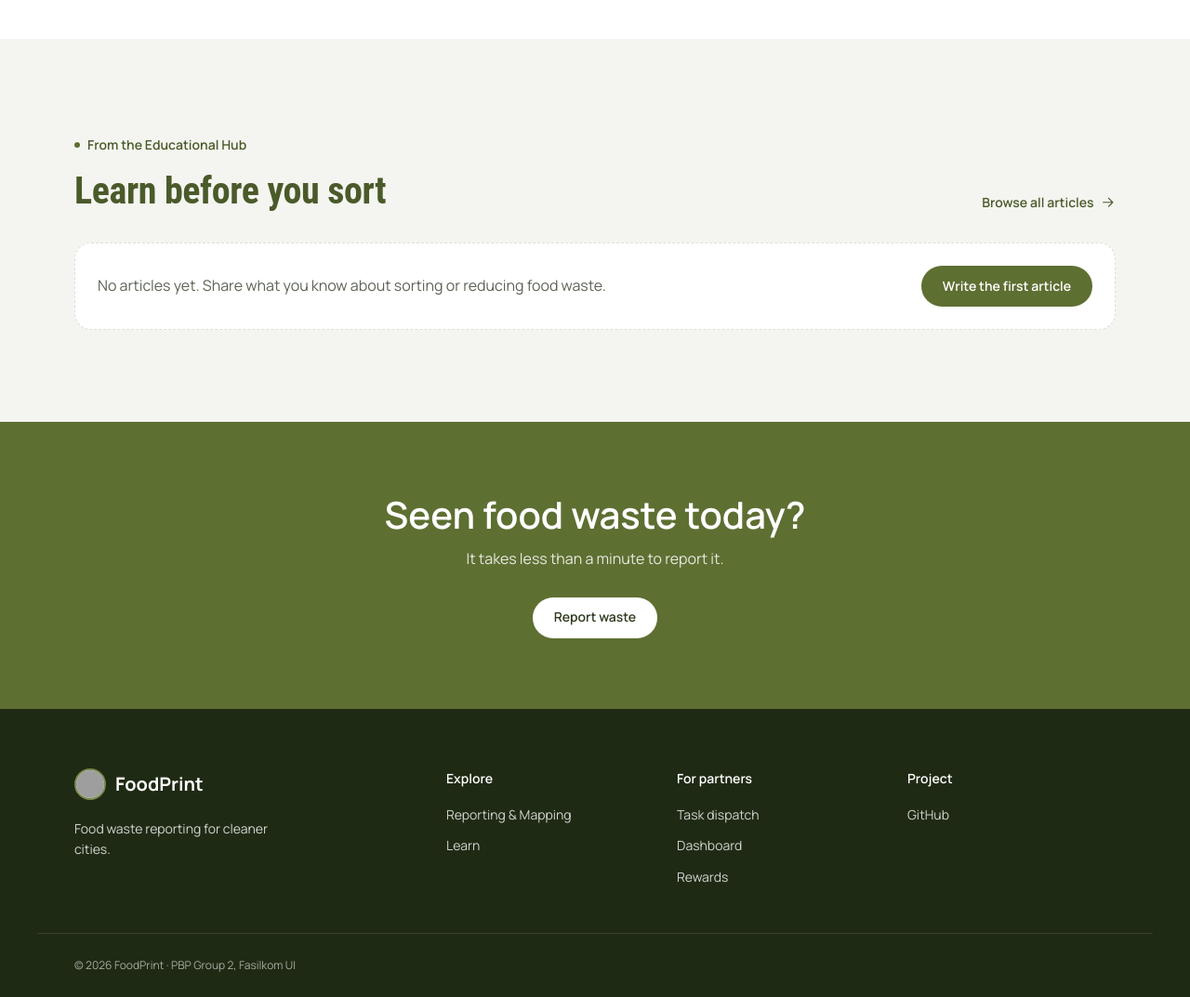
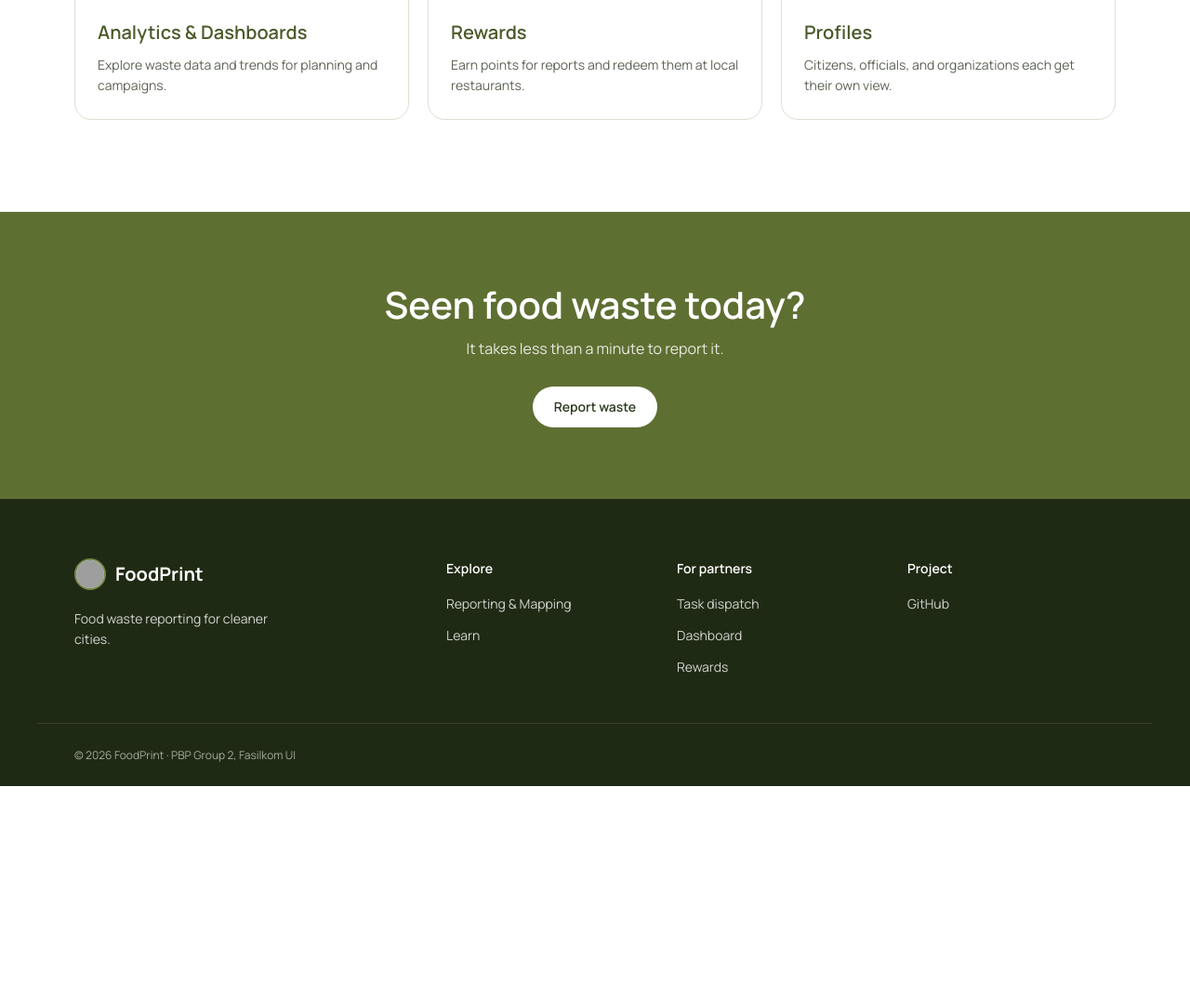
Before and after one commit to PBP-Group-KKI2/foodprint, a Django app: page / in a window 1280 px wide. Shown: the part 4165-5238 px from the top of the page at 93% size. After the commit the page ends 5011 px from the top, so only its background shows below. Run offline with Django 5.2, Linux system fonts and the light colour scheme; data that the repository does not hold is empty; some web fonts are replaced; grey boxes are pictures that could not be loaded.

Commit message:
Revert "feat: enrich landing page with live data and module cards"
This reverts commit bf00e7e337d7f8d37fe7ebd1e3849c36418e4a32.

```diff
--- a/main/views.py
+++ b/main/views.py
@@ -18,8 +18,6 @@ from .models import WasteReport, Profile
 
 from django.utils.http import url_has_allowed_host_and_scheme
 from rewards.views import award_points
-from educational_hub.models import Article
-from task_dispatch.models import is_dispatcher
 
 
 def show_landing(request):
@@ -40,10 +38,6 @@ def show_landing(request):
     context = {
         "last_login": last_login,
         "chart_data": chart_data,
-        "report_count": WasteReport.objects.count(),
-        "resolved_count": WasteReport.objects.filter(status=WasteReport.Status.RESOLVED).count(),
-        "latest_articles": Article.objects.select_related("author")[:3],
-        "can_dispatch": is_dispatcher(request.user),
     }
     return render(request, "landing_page.html", context)
 
--- a/static/css/styles.css
+++ b/static/css/styles.css
@@ -118,13 +118,17 @@ button { font: inherit; cursor: pointer; }
 .mission__inline-img,
 .card--image,
 .card__icon,
+.card__avatar,
 .step__icon,
+.feature-card__media,
 .hero__media {
   position: relative;
   overflow: hidden;
 }
 .navbar__logo img,
 .mission__inline-img img,
+.card__avatar img,
+.feature-card__media img,
 .hero__bg,
 .card__bg {
   width: 100%;
@@ -136,18 +140,6 @@ button { font: inherit; cursor: pointer; }
   width: 55%;
   height: 55%;
   object-fit: contain;
-}
-
-/* Inline line icons (templates/_landing_icon.html) take the text color */
-.icon {
-  width: 1.25em;
-  height: 1.25em;
-  flex-shrink: 0;
-  fill: none;
-  stroke: currentColor;
-  stroke-width: 1.6;
-  stroke-linecap: round;
-  stroke-linejoin: round;
 }
 
 /* ---------- Buttons ---------- */
@@ -698,108 +673,28 @@ button { font: inherit; cursor: pointer; }
 .feature-card {
   display: flex;
   flex-direction: column;
-  gap: 0.625rem;
-  padding: 1.5rem;
-  border: 1px solid var(--line);
-  border-radius: var(--radius-md);
-  background: var(--bg);
-  transition: border-color .2s, transform .2s, box-shadow .2s;
-}
-a.feature-card:hover,
-a.feature-card:focus-visible {
-  border-color: var(--green-500);
-  transform: translateY(-2px);
-  box-shadow: 0 10px 24px rgba(31, 42, 20, .08);
-}
-.feature-card--static { background: var(--surface); }
-.feature-card__top {
-  display: flex;
-  align-items: center;
-  justify-content: space-between;
-  gap: 0.75rem;
-  margin-bottom: 0.5rem;
-}
-.feature-card__icon {
-  display: grid;
-  place-items: center;
-  width: 48px;
-  height: 48px;
-  border-radius: var(--radius-sm);
-  background: var(--green-100);
-  color: var(--green-700);
-}
-.feature-card__icon .icon { width: 24px; height: 24px; }
-.feature-card__title { font-size: var(--fs-lg); font-weight: 600; color: var(--green-700); }
-.feature-card__text { font-size: var(--fs-sm); color: var(--ink-soft); }
-.feature-card__cta {
-  display: inline-flex;
-  align-items: center;
-  gap: 0.375rem;
-  margin-top: auto;
-  padding-top: 0.75rem;
-  font-size: var(--fs-sm);
-  font-weight: 600;
-  color: var(--green-700);
-}
-.feature-card__cta .icon { transition: transform .2s; }
-a.feature-card:hover .feature-card__cta .icon { transform: translateX(3px); }
-.feature-card--static .feature-card__cta { color: var(--ink-mute); }
-
-/* =============================================================
-   LEARN PREVIEW (latest Educational Hub articles)
-   ============================================================= */
-.learn-preview { background: var(--surface); }
-.learn-preview__head {
-  display: flex;
-  flex-wrap: wrap;
-  align-items: flex-end;
-  justify-content: space-between;
-  gap: 1rem 2rem;
-}
-.learn-preview__all {
-  display: inline-flex;
-  align-items: center;
-  gap: 0.375rem;
-  font-size: var(--fs-sm);
-  font-weight: 600;
-  color: var(--green-700);
-}
-.learn-preview__all:hover { color: var(--green-900); }
-.learn-preview__list {
-  display: grid;
-  grid-template-columns: repeat(3, 1fr);
-  gap: 1.25rem;
-  margin-top: 2.5rem;
-}
-.learn-preview__item {
-  display: flex;
-  flex-direction: column;
   align-items: flex-start;
-  gap: 0.625rem;
-  height: 100%;
-  padding: 1.5rem;
+  gap: 0.5rem;
+  padding: 0.75rem 0.75rem 1.5rem;
   border: 1px solid var(--line);
   border-radius: var(--radius-md);
   background: var(--bg);
   transition: border-color .2s;
 }
-.learn-preview__item:hover { border-color: var(--green-500); }
-.learn-preview__title { font-size: var(--fs-lg); font-weight: 600; line-height: 1.3; color: var(--green-700); }
-.learn-preview__excerpt { font-size: var(--fs-sm); color: var(--ink-soft); overflow-wrap: anywhere; }
-.learn-preview__meta { margin-top: auto; font-size: var(--fs-xs); color: var(--ink-mute); }
-.learn-preview__empty {
-  display: flex;
-  flex-wrap: wrap;
-  align-items: center;
-  justify-content: space-between;
-  gap: 1rem;
-  margin-top: 2rem;
-  padding: 1.5rem;
-  border: 1px dashed var(--line);
-  border-radius: var(--radius-md);
-  background: var(--bg);
-  color: var(--ink-soft);
-}
+.feature-card:hover { border-color: var(--green-500); }
+.feature-card__media {
+  width: 100%;
+  aspect-ratio: 16 / 10;
+  margin-bottom: 0.75rem;
+  border-radius: var(--radius-sm);
+  background: var(--ph-light);
+}
+.feature-card__title,
+.feature-card__text,
+.feature-card .badge { margin-inline: 0.75rem; }
+.feature-card__title { font-size: var(--fs-lg); font-weight: 600; color: var(--green-700); }
+.feature-card__text { font-size: var(--fs-sm); color: var(--ink-soft); }
+.feature-card .badge { margin-top: auto; }
 
 /* =============================================================
    CTA BAND
--- a/templates/_feature_card.html
+++ /dev/null
@@ -1,10 +0,0 @@
-{# Landing feature card. Pass url to make it a link; without url it renders as information only. #}
-{% if url %}<a href="{{ url }}" class="feature-card">{% else %}<article class="feature-card feature-card--static">{% endif %}
-  <div class="feature-card__top">
-    <span class="feature-card__icon">{% include '_landing_icon.html' with name=icon %}</span>
-    <span class="badge">{{ audience }}</span>
-  </div>
-  <h3 class="feature-card__title">{{ title }}</h3>
-  <p class="feature-card__text">{{ text }}</p>
-  <span class="feature-card__cta">{{ cta }}{% if url %} {% include '_landing_icon.html' with name='arrow' %}{% endif %}</span>
-{% if url %}</a>{% else %}</article>{% endif %}
--- a/templates/_landing_icon.html
+++ /dev/null
@@ -1,14 +0,0 @@
-{# Line icons for the landing page. Usage: {% include '_landing_icon.html' with name='pin' %} #}
-<svg class="icon" viewBox="0 0 24 24" aria-hidden="true" focusable="false">
-  {% if name == 'eye' %}<path d="M2.5 12S6 5.5 12 5.5 21.5 12 21.5 12 18 18.5 12 18.5 2.5 12 2.5 12Z"/><circle cx="12" cy="12" r="3"/>
-  {% elif name == 'pin' %}<path d="M12 21s-6.5-6-6.5-11a6.5 6.5 0 0 1 13 0c0 5-6.5 11-6.5 11Z"/><circle cx="12" cy="10" r="2.5"/>
-  {% elif name == 'truck' %}<path d="M2.5 6.5h11v9h-11zM13.5 9.5h4l3 3v3h-7"/><circle cx="6.5" cy="17.5" r="1.75"/><circle cx="17" cy="17.5" r="1.75"/>
-  {% elif name == 'book' %}<path d="M4 5.5A2 2 0 0 1 6 3.5h13v14H6a2 2 0 0 0-2 2zM4 19.5a2 2 0 0 0 2 2h13v-4"/><path d="M8.5 8h6"/>
-  {% elif name == 'chart' %}<path d="M3.5 20.5h17"/><path d="M6.5 16.5v-5M11.5 16.5v-9M16.5 16.5v-6.5"/>
-  {% elif name == 'star' %}<path d="m12 3.5 2.6 5.3 5.9.9-4.3 4.1 1 5.8L12 16.8l-5.2 2.8 1-5.8-4.3-4.1 5.9-.9Z"/>
-  {% elif name == 'user' %}<circle cx="12" cy="8" r="3.75"/><path d="M4.5 20.5c1-3.8 4-5.5 7.5-5.5s6.5 1.7 7.5 5.5"/>
-  {% elif name == 'clipboard' %}<path d="M8.5 4.5h-2a1 1 0 0 0-1 1v15a1 1 0 0 0 1 1h11a1 1 0 0 0 1-1v-15a1 1 0 0 0-1-1h-2"/><path d="M8.5 3.5h7v3h-7zM9 12l2 2 4-4.5"/>
-  {% elif name == 'leaf' %}<path d="M5 19c0-8 5-13.5 14.5-14-.3 9.5-5.7 14.5-13.5 14.5"/><path d="M5 19c3-4 6-6.5 9.5-8.5"/>
-  {% elif name == 'arrow' %}<path d="M5 12h14M13 6l6 6-6 6"/>
-  {% endif %}
-</svg>
--- a/templates/landing_page.html
+++ b/templates/landing_page.html
@@ -22,7 +22,6 @@
     </div>
 
     <div class="hero__content">
-      <p class="hero__eyebrow">Community food waste reporting</p>
       <h1 class="hero__title">
         See Food Waste,<br>
         Help Clear It Up
@@ -33,17 +32,14 @@
           Pin food waste you find around you. Every report goes to officials
           and organizations who can act on it.
         </p>
-        <div class="hero__actions">
-          <a href="{% url 'main:report_map' %}#rp-form-card" class="btn btn--light hero__cta">
-            <span>Report food waste</span>
-            <span class="btn__icon" aria-hidden="true"></span>
-          </a>
-          <a href="{% url 'education:article_list' %}" class="btn btn--outline">Learn to sort waste</a>
-        </div>
+        <a href="{% url 'main:report_map' %}#rp-form-card" class="btn btn--light hero__cta">
+          <span>Contribute now!</span>
+          <span class="btn__icon" aria-hidden="true"></span>
+        </a>
       </div>
     </div>
 
-    <a href="#problem-statement" class="hero__scroll">
+    <a href="#mission" class="hero__scroll">
       <span class="hero__scroll-icon" aria-hidden="true"></span>
       <span>Scroll down</span>
     </a>
@@ -113,7 +109,9 @@
 
       <h2 class="mission__statement">
         Turn everyday sightings of food waste into reports
-        <span class="mission__inline-img" aria-hidden="true"></span>
+        <span class="mission__inline-img" aria-hidden="true">
+          <img src="{% static 'images/inline-pill.jpg' %}" alt="">
+        </span>
         that officials can act on,
         <span class="mission__statement--muted">
           and help citizens learn how to sort and reduce waste.
@@ -126,18 +124,18 @@
         <article class="card card--stat">
           <h3 class="card__title">Every report counts</h3>
           <div class="card__stat">
-            <span class="card__number">{{ report_count }}</span>
-            <p class="card__caption">
-              Waste report{{ report_count|pluralize }} filed by the community so far,
-              <strong>{{ resolved_count }} resolved</strong> by officials.
-            </p>
+            {# Later: replace with a real count from the database, e.g. {{ report_count }} #}
+            <span class="card__number">0</span>
+            <p class="card__caption">Waste reports filed by the community so far.</p>
           </div>
         </article>
 
         {# Card 2 — image card with text over photo #}
         <article class="card card--image">
-          <img src="{% static 'img/hero.jpg' %}" alt="" class="card__bg">
-          <span class="card__icon">{% include '_landing_icon.html' with name='eye' %}</span>
+          <img src="{% static 'images/card-vision.jpg' %}" alt="" class="card__bg">
+          <span class="card__icon" aria-hidden="true">
+            <img src="{% static 'images/icons/eye.svg' %}" alt="">
+          </span>
           <div class="card__body">
             <h3 class="card__title">Vision</h3>
             <p class="card__text">
@@ -151,14 +149,18 @@
         <article class="card card--accent">
           <div class="card__header">
             <span class="card__meta">Spot, report, resolve</span>
-            <span class="card__icon">{% include '_landing_icon.html' with name='leaf' %}</span>
+            <span class="card__icon" aria-hidden="true">
+              <img src="{% static 'images/icons/leaf.svg' %}" alt="">
+            </span>
           </div>
           <h3 class="card__title">A cleaner city, built together</h3>
-          <ul class="card__roles" aria-label="Who FoodPrint is for">
-            <li>Citizens</li>
-            <li>Officials</li>
-            <li>Organizations</li>
-          </ul>
+          <div class="card__footer">
+            <div class="card__avatars" aria-hidden="true">
+              <span class="card__avatar"><img src="{% static 'images/avatar-1.jpg' %}" alt=""></span>
+              <span class="card__avatar"><img src="{% static 'images/avatar-2.jpg' %}" alt=""></span>
+            </div>
+            <p class="card__caption">For citizens, officials, and organizations.</p>
+          </div>
         </article>
 
       </div>
@@ -209,17 +211,23 @@
 
       <ol class="steps__list">
         <li class="step">
-          <span class="step__icon">{% include '_landing_icon.html' with name='eye' %}</span>
+          <span class="step__icon" aria-hidden="true">
+            <img src="{% static 'images/icons/eye.svg' %}" alt="">
+          </span>
           <h3 class="step__title">Spot it</h3>
           <p class="step__text">Find food waste in your neighborhood, campus, or market.</p>
         </li>
         <li class="step">
-          <span class="step__icon">{% include '_landing_icon.html' with name='pin' %}</span>
+          <span class="step__icon" aria-hidden="true">
+            <img src="{% static 'images/icons/pin.svg' %}" alt="">
+          </span>
           <h3 class="step__title">Report it</h3>
-          <p class="step__text">Pin the location on the map, pick the waste type, and say how severe it is.</p>
+          <p class="step__text">Pin the location on the map, pick the waste category, and add a photo.</p>
         </li>
         <li class="step">
-          <span class="step__icon">{% include '_landing_icon.html' with name='truck' %}</span>
+          <span class="step__icon" aria-hidden="true">
+            <img src="{% static 'images/icons/truck.svg' %}" alt="">
+          </span>
           <h3 class="step__title">Officials act</h3>
           <p class="step__text">Waste officials claim the report, collect the waste, and close the task.</p>
         </li>
@@ -237,70 +245,47 @@
       <h2 class="section-title">Everything in one place</h2>
 
       <div class="features__grid">
-        {% url 'main:report_map' as map_url %}
-        {% include '_feature_card.html' with url=map_url icon='pin' audience='Everyone' title='Reporting & Mapping' text='File waste reports and see every sighting pinned on a live map.' cta='Open the map' %}
 
-        {% url 'education:article_list' as learn_url %}
-        {% include '_feature_card.html' with url=learn_url icon='book' audience='Everyone' title='Educational Hub' text='Guides on telling food waste types apart, sorting, and composting, written by the community.' cta='Read the guides' %}
+        <a href="{% url 'main:report_map' %}" class="feature-card">
+          <div class="feature-card__media"><img src="{% static 'images/feature-report.jpg' %}" alt=""></div>
+          <h3 class="feature-card__title">Reporting &amp; Mapping</h3>
+          <p class="feature-card__text">File waste reports and see them pinned on a live map.</p>
+        </a>
 
-        {% url 'dispatch:pending_reports' as dispatch_url %}
-        {% if can_dispatch %}
-          {% include '_feature_card.html' with url=dispatch_url icon='truck' audience='Officials' title='Task Dispatch' text='Claim pending reports, plan the pickup, and close tasks once the area is clean.' cta='Open pending reports' %}
-        {% else %}
-          {% include '_feature_card.html' with icon='truck' audience='Officials' title='Task Dispatch' text='Officials claim pending reports, plan the pickup, and close tasks once the area is clean.' cta='Available to official accounts' %}
-        {% endif %}
+        <a href="{% url 'education:article_list' %}" class="feature-card">
+          <div class="feature-card__media"><img src="{% static 'images/feature-learn.jpg' %}" alt=""></div>
+          <h3 class="feature-card__title">Educational Hub</h3>
+          <p class="feature-card__text">Learn how to tell food waste types apart and sort them.</p>
+        </a>
 
-        {% url 'analytics:show_analytics' as analytics_url %}
-        {% include '_feature_card.html' with url=analytics_url icon='chart' audience='Officials & organizations' title='Analytics' text='Charts of reports by city, district, waste type, and severity, with saved filter presets.' cta='Explore the data' %}
+        <a href="{% url 'dispatch:pending_reports' %}" class="feature-card">
+          <div class="feature-card__media"><img src="{% static 'images/feature-dispatch.jpg' %}" alt=""></div>
+          <h3 class="feature-card__title">Task Dispatch</h3>
+          <p class="feature-card__text">Officials claim, update, and close pending reports.</p>
+        </a>
 
-        {% url 'main:show_reward' as reward_url %}
-        {% include '_feature_card.html' with url=reward_url icon='star' audience='Signed-in users' title='Rewards' text='Earn 5 points for every report and climb the ranks from Common to Concise.' cta='See your points' %}
+        <a href="{% url 'analytics:show_analytics' %}" class="feature-card">
+          <div class="feature-card__media"><img src="{% static 'images/feature-dashboard.jpg' %}" alt=""></div>
+          <h3 class="feature-card__title">Analytics &amp; Dashboards</h3>
+          <p class="feature-card__text">Explore waste data and trends for planning and campaigns.</p>
+        </a>
 
-        {% url 'main:dashboard_router' as dashboard_url %}
-        {% include '_feature_card.html' with url=dashboard_url icon='user' audience='Signed-in users' title='Profiles & Dashboards' text='Citizens, officials, and organizations each get a dashboard for their role.' cta='Go to your dashboard' %}
+        <a href="{% url 'main:show_reward' %}" class="feature-card">
+          <div class="feature-card__media"><img src="{% static 'images/feature-rewards.jpg' %}" alt=""></div>
+          <h3 class="feature-card__title">Rewards</h3>
+          <p class="feature-card__text">Earn points for reports and redeem them at local restaurants.</p>
+        </a>
+
+        <a href="{% url 'main:dashboard_router' %}" class="feature-card">
+          <div class="feature-card__media"><img src="{% static 'images/feature-profile.jpg' %}" alt=""></div>
+          <h3 class="feature-card__title">Profiles</h3>
+          <p class="feature-card__text">Citizens, officials, and organizations each get their own view.</p>
+        </a>
+
       </div>
     </div>
   </section>
 
-
-  {# ============================================================ #}
-  {# LEARN — newest Educational Hub articles (real data)           #}
-  {# ============================================================ #}
-  <section id="learn" class="section learn-preview">
-    <div class="container">
-      <div class="learn-preview__head">
-        <div>
-          <p class="section-label">From the Educational Hub</p>
-          <h2 class="section-title">Learn before you sort</h2>
-        </div>
-        <a href="{% url 'education:article_list' %}" class="learn-preview__all">
-          Browse all articles {% include '_landing_icon.html' with name='arrow' %}
-        </a>
-      </div>
-
-      {% if latest_articles %}
-        <ul class="learn-preview__list">
-          {% for article in latest_articles %}
-            <li>
-              <a href="{{ article.get_absolute_url }}" class="learn-preview__item">
-                <span class="badge">{{ article.get_category_display }}</span>
-                <h3 class="learn-preview__title">{{ article.title }}</h3>
-                <p class="learn-preview__excerpt">{{ article.excerpt }}</p>
-                <p class="learn-preview__meta">
-                  {{ article.author.username }} · <time datetime="{{ article.created_at|date:'c' }}">{{ article.created_at|date:"j M Y" }}</time>
-                </p>
-              </a>
-            </li>
-          {% endfor %}
-        </ul>
-      {% else %}
-        <div class="learn-preview__empty">
-          <p>No articles yet. Share what you know about sorting or reducing food waste.</p>
-          <a href="{% url 'education:article_create' %}" class="btn btn--primary">Write the first article</a>
-        </div>
-      {% endif %}
-    </div>
-  </section>
 
   {# ============================================================ #}
   {# CTA BAND — closing call to action                             #}
```
Also changed, not shown: other parts of static/css/styles.css (+23 -43 lines), main/tests.py (+0 -51 lines).
